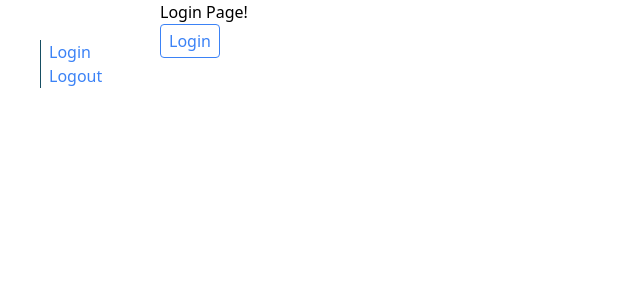
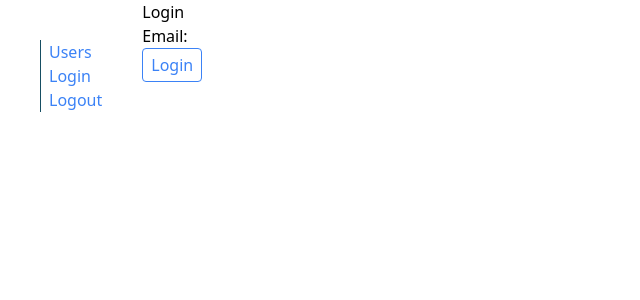
Before and after one commit to christotanes/postgresql-react-ts-tailwind-redux, a React (Vite) app: page /login in a window 1280 px wide. Shown: the top 300 px of the page, without its empty margins (0-640 px from the left). Built offline with nearby package versions, Linux system fonts and the light colour scheme; no server answers.

Commit message:
Fixed ts error of usersApi response from object to array

```diff
--- a/src/App.tsx
+++ b/src/App.tsx
@@ -1,6 +1,7 @@
 import { createBrowserRouter, RouterProvider } from "react-router-dom";
 import Root from "./pages/Root";
 import HomePage from "./pages/HomePage";
+import UsersPage from "./pages/UsersPage";
 import LoginPage from "./pages/LoginPage";
 
 const router = createBrowserRouter([
@@ -13,6 +14,10 @@ const router = createBrowserRouter([
         element: <HomePage />,
       },
       {
+        path: "/users",
+        element: <UsersPage />,
+      },
+      {
         path: "/login",
         element: <LoginPage />,
       },
--- a/src/components/Sidebar.tsx
+++ b/src/components/Sidebar.tsx
@@ -2,14 +2,9 @@ import { Link } from "react-router-dom";
 
 export default function Sidebar() {
   const links = [
-    {
-      label: "Login",
-      path: "/login",
-    },
-    {
-      label: "Logout",
-      path: "/",
-    },
+    { label: "Users", path: "/users" },
+    { label: "Login", path: "/login" },
+    { label: "Logout", path: "/" },
   ];
 
   const renderedLinks = links.map((link) => {
@@ -24,7 +19,7 @@ export default function Sidebar() {
     );
   });
   return (
-    <section className="flex flex-col w-20 h-20 mx-10 mt-10">
+    <section className="flex flex-col h-screen mx-10 mt-10">
       {renderedLinks}
     </section>
   );
--- a/src/pages/LoginPage.tsx
+++ b/src/pages/LoginPage.tsx
@@ -1,12 +1,18 @@
 import Button from "../components/Button";
 
 export default function LoginPage() {
+  // const handleClick = () => {};
   return (
-    <div>
-      Login Page!
-      <Button rounded outline primary>
-        Login
-      </Button>
+    <div className="w-full h-screen flex align-middle justify-items-center">
+      <div className="size-40">
+        <form>
+          <h3>Login</h3>
+          <label>Email:</label>
+          <Button rounded outline primary>
+            Login
+          </Button>
+        </form>
+      </div>
     </div>
   );
 }
--- /dev/null
+++ b/src/pages/UsersPage.tsx
@@ -0,0 +1,35 @@
+import { useGetUsersQuery } from "../store";
+
+interface User {
+  id: number;
+  username: string;
+  email: string;
+  full_name: string;
+  contact_number: number;
+  created_at: string;
+  is_admin: boolean;
+}
+
+export default function UsersPage() {
+  const { data, isFetching, error } = useGetUsersQuery();
+
+  if (isFetching) {
+    return <div>Fetching data...</div>;
+  } else if (error) {
+    return <div>Error fetching data...</div>;
+  }
+
+  const renderedUsers = data?.map((user: User) => {
+    return (
+      <div key={user.id}>
+        {user.full_name}
+        {user.email}
+        {user.username}
+        {user.contact_number}
+        {user.is_admin}
+      </div>
+    );
+  });
+
+  return <div>{renderedUsers}</div>;
+}
--- a/src/store/api/usersApi.ts
+++ b/src/store/api/usersApi.ts
@@ -11,23 +11,23 @@ interface User {
   is_admin: boolean;
 }
 
+type UsersResponse = User[];
+
 export const userApi = createApi({
   reducerPath: "users",
   baseQuery: fetchBaseQuery({
     baseUrl: import.meta.env.VITE_API_URL,
   }),
-  endpoints(builder) {
-    return {
-      getUsers: builder.query<User, string>({
-        query: () => {
-          return {
-            url: "/users",
-            method: "GET",
-          };
-        },
+  endpoints: (builder) => ({
+    getUsers: builder.query<UsersResponse, void>({
+      query: () => ({
+        url: `/users`,
+        method: "GET",
       }),
-    };
-  },
+      transformResponse: (rawResponse: UsersResponse) => {
+        return rawResponse;
+      },
+    }),
+  }),
 });
-
 export const { useGetUsersQuery } = userApi;
```
